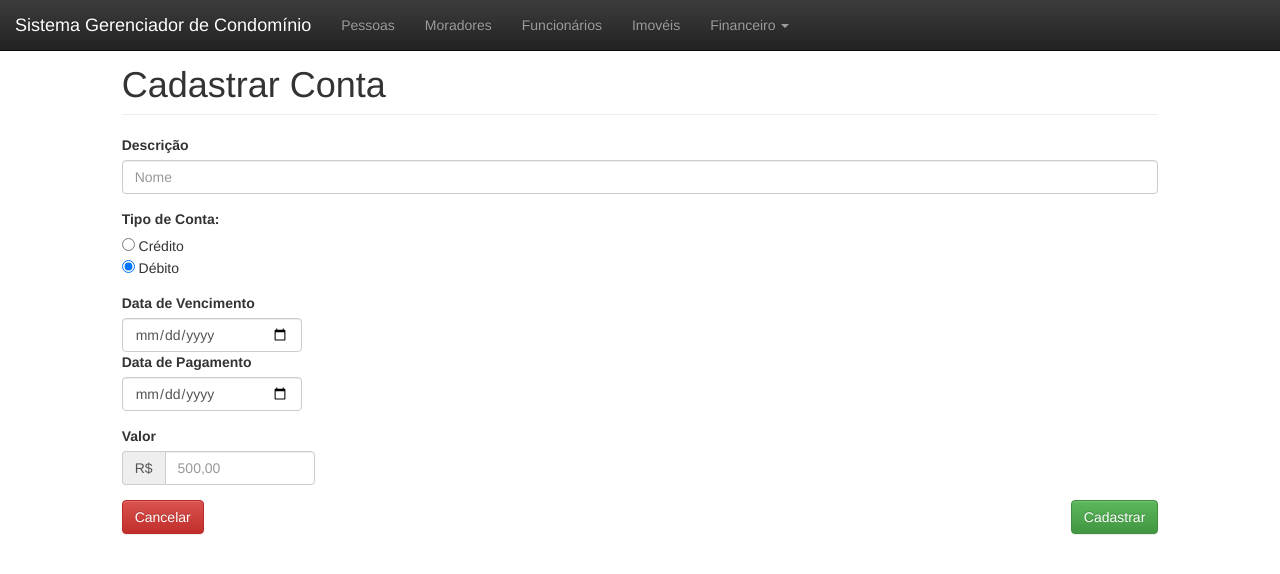
After one commit to tqchagas/ti_2015_01, a CodeIgniter app: page /conta in a window 1280 px wide. The commit adds this page. Shown: the top 574 px of the page. Run offline with CodeIgniter, Linux system fonts and the light colour scheme.

Commit message:
Cadastro de contas.

```diff
--- /dev/null
+++ b/application/controllers/conta.php
@@ -0,0 +1,36 @@
+<?php if ( ! defined('BASEPATH')) exit('No direct script access allowed');
+
+class Conta extends CI_Controller {
+
+	public function __construct()
+	{
+		parent::__construct();
+		$this->load->model('conta_model', 'conta');
+	}
+
+	public function index()	{
+		$data['page'] = 'conta/cadastrar';
+
+		$this->load->view('template/template', $data);
+	}
+
+	public function cadastrar(){
+		$data['descricao'] = $this->input->post('descricao');
+		$data['valor'] = $this->input->post('valor');
+		$data['balanco'] = $this->input->post('tipo-conta');
+		$data['data_vencimento'] = $this->input->post('vencimento');
+		$data['data_pagamento'] = $this->input->post('pagamento');
+
+		if ($data['balanco'] == 'D') {
+			$data['valor'] = $data['valor'] - ($data['valor'] * 2);
+		}
+
+		$this->conta->cadastrar($data);
+
+		redirect('conta');
+	}
+
+}
+
+/* End of file pagamento.php */
+/* Location: ./application/controllers/pagamento.php */
--- /dev/null
+++ b/application/models/conta_model.php
@@ -0,0 +1,12 @@
+<?php if ( ! defined('BASEPATH')) exit('No direct script access allowed');
+
+class Conta_model extends CI_Model {
+
+	public function cadastrar($data){
+		$this->db->insert('conta', $data);
+	}
+
+}
+
+/* End of file contal_model.php */
+/* Location: ./application/models/contal_model.php */
--- a/application/models/moradores_model.php
+++ b/application/models/moradores_model.php
@@ -5,7 +5,7 @@ class Moradores_model extends CI_Model {
 		parent::__construct();
 	}
 
-	public function listar($value=''){
+	public function listar(){
 		return $this->db->query('SELECT
 									P.id id_pessoa,
 									P.nome nome,
--- /dev/null
+++ b/application/views/conta/cadastrar.php
@@ -0,0 +1,47 @@
+      <h1 class="page-header">Cadastrar Conta</h1>
+
+    <?php $attr = array('class' => ''); ?>
+    <?php echo form_open('conta/cadastrar', $attr); ?>
+        <div class="control-group">
+            <div class="form-group">
+                <label class="control-label" for="descricao">Descrição</label>
+                <input name="descricao" type="text" placeholder="Nome" class="form-control" required>
+            </div>
+
+            <div class="form-group">
+                <label class="control-label" for="tipo">Tipo de Conta: </label>
+                <br />
+                <input type="radio" name="tipo-conta" id="credito" value="C" checked> Crédito
+                <br />
+                <input type="radio" name="tipo-conta" id="debito" value="D" checked> Débito
+            </div>
+
+            <div class="form-group">
+                <label class="control-label" for="nome">Data de Vencimento</label>
+                <input name="vencimento" type="date" placeholder="Data inicial" class="form-control" required style="width: 180px">
+                <label class="control-label" for="nome">Data de Pagamento</label>
+                <input name="pagamento" type="date" placeholder="Data final" class="form-control" style="width: 180px">
+            </div>
+
+            <div class="form-group">
+                <label class="control-label" for="valor">Valor</label>
+                <div class="input-group">
+                    <div class="input-group-addon">R$</div>
+                        <input type="text" class="form-control" name="valor" placeholder="500,00" style="width: 150px">
+                    </div>
+                </div>
+            </div>
+
+            <div class="form-group">
+                <button type="submit" class="btn btn-success pull-right">Cadastrar</button>
+                <a href="<?= base_url('pessoa')?>" class="btn btn-danger" role="button">Cancelar</a>
+            </div>
+        </div>
+
+
+    <?php echo form_close(); ?>
+
+
+  <script type="text/javascript">
+    var path = '<?php echo site_url(); ?>'
+  </script>
--- a/application/views/template/header.php
+++ b/application/views/template/header.php
@@ -27,8 +27,18 @@
 					<li><a href="<?= base_url('morador')?>">Moradores</a></li>
 					<li><a href="<?= base_url('funcionario')?>">Funcionários</a></li>
 					<li><a href="<?= base_url('imovel')?>">Imovéis</a></li>
-					<li><a href="<?= base_url('balancete')?>">Balancete</a></li>
-					<li><a href="<?= base_url('segunda_via')?>">2º Via</a></li>
+					<li id="fat-menu" class="dropdown">
+						<a id="drop3" href="#" class="dropdown-toggle" data-toggle="dropdown" aria-haspopup="true" role="button" aria-expanded="true">
+							Financeiro
+							<span class="caret"></span>
+						</a>
+						<ul class="dropdown-menu" role="menu" aria-labelledby="drop3">
+							<li role="presentation"><a role="menuitem" tabindex="-1" href="<?= base_url('conta')?>">Cadastrar conta</a></li>
+							<li role="presentation"><a role="menuitem" tabindex="-1" href="<?= base_url('segunda_via')?>">2ª Via Boleto</a></li>
+							<li role="presentation" class="divider"></li>
+							<li role="presentation"><a role="menuitem" tabindex="-1" href="<?= base_url('balancete')?>">Balancete</a></li>
+						</ul>
+					</li>
 				</ul>
 			<!-- <form class="navbar-form navbar-right">
 				<input type="text" class="form-control" placeholder="Search...">
```
